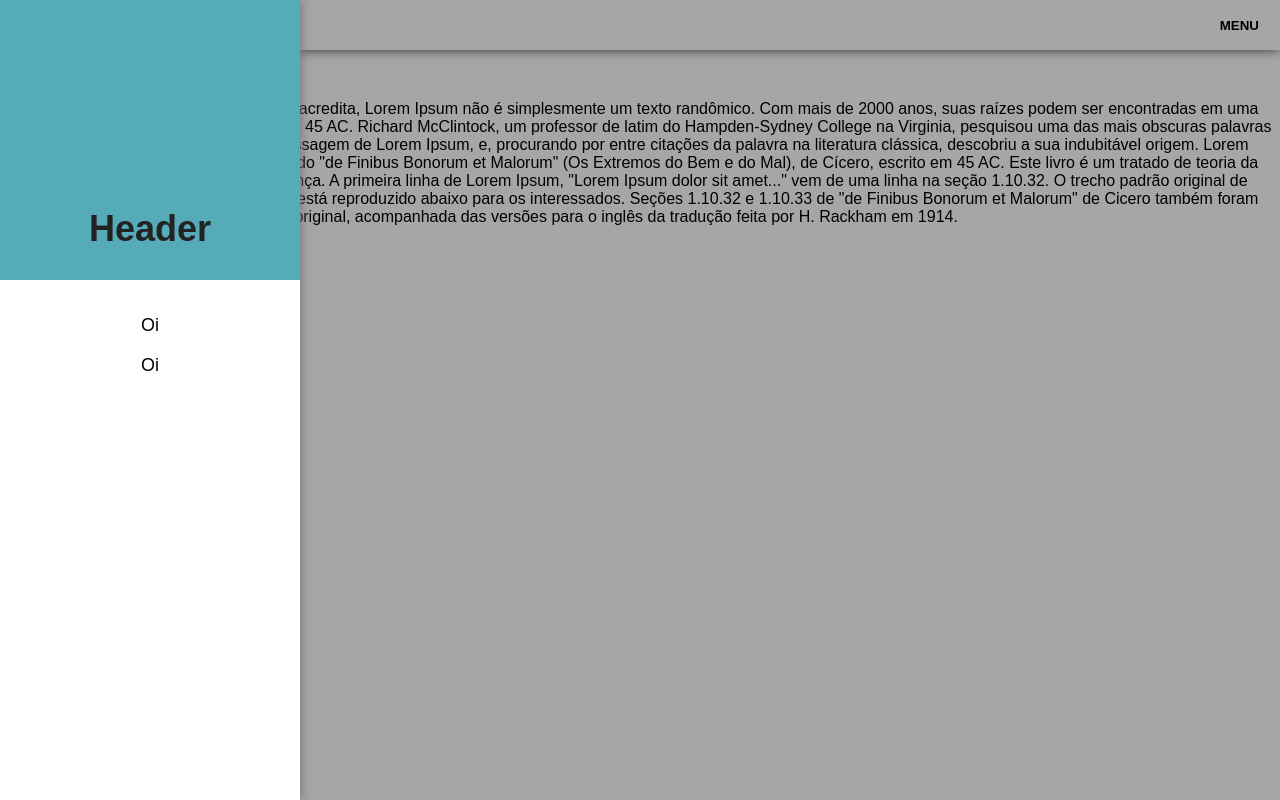
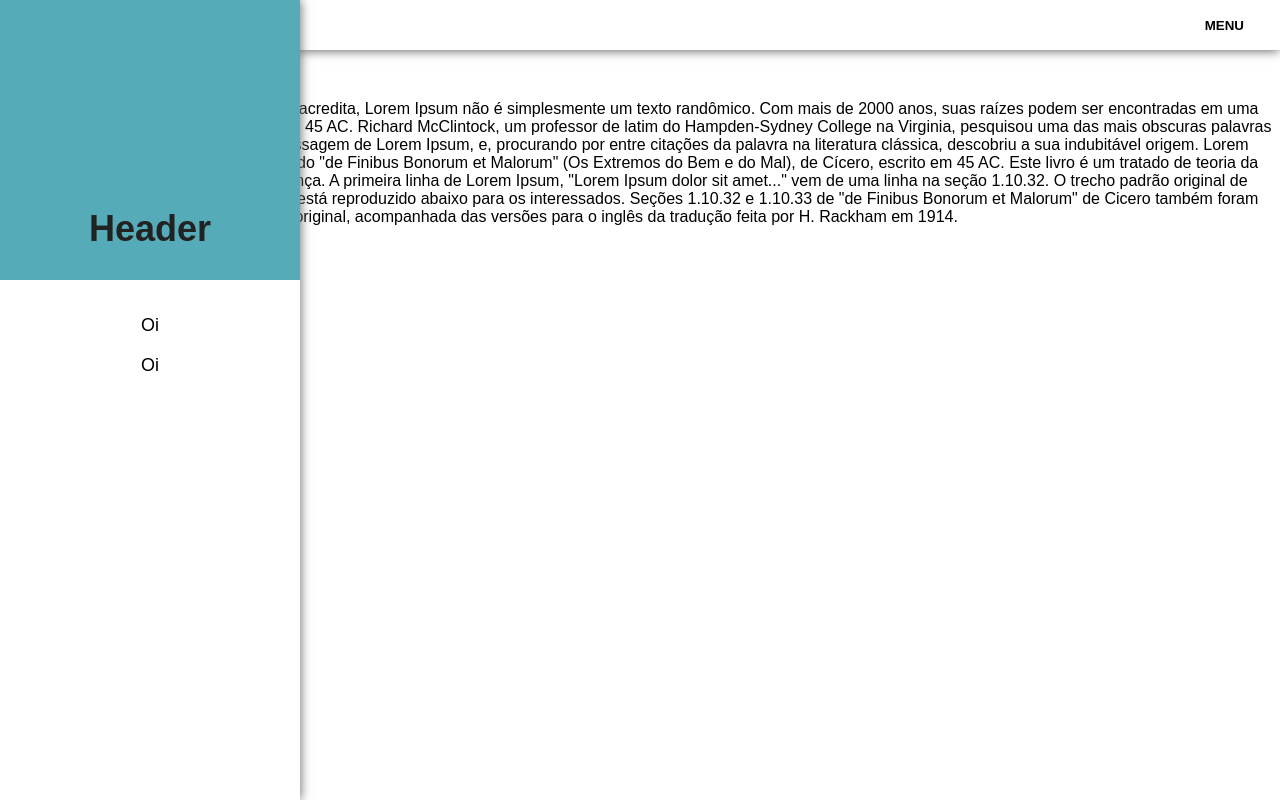
Before and after one commit to ramonmoraes/react-web-components, a React (Create React App) app: page / in a window 1280 px wide. Built offline with nearby package versions, Linux system fonts and the light colour scheme.

Commit message:
refactor without overlay

```diff
--- a/src/App.js
+++ b/src/App.js
@@ -5,7 +5,6 @@ import LoadingWrapper from "./components/LoadingWrapper";
 
 class App extends Component {
   render() {
-    // <LoadingWrapper src="https://upload.wikimedia.org/wikipedia/commons/8/8c/Big_Pinnacle_of_Pilot_Mountain_high_res.jpg"/>
     return (
       <div>
         <MenuMobile active="false">
@@ -34,6 +33,13 @@ class App extends Component {
           versões para o inglês da tradução feita por H. Rackham em 1914.{" "}
         </p>
 
+        <ul className='listOfLi'>
+            <li> Li-item </li>
+            <div> div </div>
+            <img/>
+            <a href='#'> a </a>
+        </ul>
+
         <LoadingWrapper>
           <img src="https://upload.wikimedia.org/wikipedia/commons/8/8c/Big_Pinnacle_of_Pilot_Mountain_high_res.jpg" />
         </LoadingWrapper>
--- a/src/components/MenuMobile/index.js
+++ b/src/components/MenuMobile/index.js
@@ -5,19 +5,13 @@ class MenuMobile extends Component {
   constructor(props) {
     super(props);
     this.state = {
-      active: this.props.active ? true : false
+      active: this.props.active || true,
     };
   }
 
-  hideMenu = () => {
+  toggleMenu = () => {
     this.setState({
-      active: false
-    });
-  };
-
-  showMenu = () => {
-    this.setState({
-      active: true
+      active: !this.state.active
     });
   };
 
@@ -25,36 +19,49 @@ class MenuMobile extends Component {
     ev.stopPropagation();
   }
 
-  render() {
+  getListOfButtons = () => {
     const { active } = this.state;
-
-    const listOfButtons = this.props.children.length
+    const listOfChildren = this.props.children.length
       ? this.props.children
       : [this.props.children];
 
-    const containerClass = active
-      ? "side-nav-container side-nav-container-overlay"
-      : "side-nav-container";
-    const navClass =
-      "side-nav " + (active ? "side-nav-enabled" : "side-nav-disabled");
+    return listOfChildren.map((child, count) => {
+      const { action, children } = child.props;
+      const onChildClick = () => {
+        if (action) action();
+        this.toggleMenu();
+      };
+      return (
+        <button key={count} onClick={onChildClick}>
+          {children}
+        </button>
+      );
+    });
+  };
+
+  render() {
+    const { active } = this.state;
+    const listOfButtons = this.getListOfButtons();
+    const sideNavClass = active
+      ? "MenuMobile-sideNav MenuMobile-sideNav--enabled"
+      : "MenuMobile-sideNav";
 
     return (
-      <nav className="sticky-top">
-        <div className="top-menu">
-          <button onClick={this.showMenu}>
+      <nav className="MenuMobile">
+        <div className="MenuMobile-topBar">
+          <button onClick={this.toggleMenu}>
             {" "}
             <b> MENU </b>{" "}
           </button>
         </div>
-        <div className={containerClass} onClick={this.hideMenu}>
-          <div className={navClass} onClick={this.navStopPropagation}>
-            <header>
-              <h1 className="datClass">Header</h1>
-            </header>
 
-            <div className="btn-wrapper">
-              {listOfButtons.map(menuButton => menuButton)}
-            </div>
+        <div className={sideNavClass} onClick={this.navStopPropagation}>
+          <header className="MenuMobile-sideNav-header">
+            <h1 className="datClass">Header</h1>
+          </header>
+
+          <div className="MenuMobile-sideNav-buttons">
+            {listOfButtons.map(menuButton => menuButton)}
           </div>
         </div>
       </nav>
--- a/src/components/MenuMobile/style.css
+++ b/src/components/MenuMobile/style.css
@@ -1,59 +1,46 @@
-.sticky-top {
+.MenuMobile {
   position: sticky;
   top: 0px; }
-  .sticky-top .top-menu {
+  .MenuMobile-topBar {
     height: 50px;
     box-shadow: 0 2px 10px -1px #676767;
     display: flex;
     align-items: center;
     flex-direction: row-reverse; }
-    .sticky-top .top-menu button,
-    .sticky-top .top-menu div,
-    .sticky-top .top-menu a,
-    .sticky-top .top-menu img {
+    .MenuMobile-topBar * {
       max-height: 90%;
       width: auto;
       border: none;
       background-color: transparent;
       margin: 0 15px;
       cursor: pointer; }
-  .sticky-top .side-nav {
-    position: relative;
-    transition: 0.7s ease;
+  .MenuMobile-sideNav {
+    position: fixed;
+    transition: 0.35s ease-out;
+    top: 0px;
+    left: 0px;
     width: 80%;
     max-width: 300px;
     height: 100%;
     background-color: white;
-    box-shadow: 1px 0px 10px 0px #777; }
-    .sticky-top .side-nav-enabled {
-      left: 0; }
-    .sticky-top .side-nav-disabled {
-      left: -100vw; }
-    .sticky-top .side-nav-container {
-      height: 100vh;
-      width: 100vw;
-      top: 0px;
-      left: 0px;
-      position: absolute;
-      transition: 0.4s;
-      z-index: -1; }
-      .sticky-top .side-nav-container::before {
-        background-color: transparent;
-        transition: 0.4s;
-        content: '';
-        position: absolute;
-        height: 100%;
-        width: 100%; }
-      .sticky-top .side-nav-container-overlay {
-        z-index: 0; }
-        .sticky-top .side-nav-container-overlay::before {
-          background-color: rgba(0, 0, 0, 0.35); }
-    .sticky-top .side-nav .btn-wrapper {
+    box-shadow: 1px 0px 10px 0px #777;
+    transform: translateX(-100%); }
+    .MenuMobile-sideNav--enabled {
+      transform: translateX(0%); }
+    .MenuMobile-sideNav-header {
+      height: 35%;
+      font-size: 1.5em;
+      display: flex;
+      flex-direction: column;
+      justify-content: flex-end;
+      align-items: center;
+      background-color: #56abb9;
+      color: #222;
+      margin-bottom: 25px; }
+    .MenuMobile-sideNav-buttons {
       display: flex;
       flex-direction: column; }
-      .sticky-top .side-nav .btn-wrapper a,
-      .sticky-top .side-nav .btn-wrapper li,
-      .sticky-top .side-nav .btn-wrapper button {
+      .MenuMobile-sideNav-buttons * {
         background: transparent;
         border: none;
         height: 40px;
@@ -63,17 +50,5 @@
         justify-content: center;
         align-items: center;
         cursor: pointer; }
-        .sticky-top .side-nav .btn-wrapper a:hover,
-        .sticky-top .side-nav .btn-wrapper li:hover,
-        .sticky-top .side-nav .btn-wrapper button:hover {
+        .MenuMobile-sideNav-buttons *:hover {
           background-color: #dcdcdc; }
-    .sticky-top .side-nav header {
-      height: 35%;
-      font-size: 1.5em;
-      display: flex;
-      flex-direction: column;
-      justify-content: flex-end;
-      align-items: center;
-      background-color: #56ABB9;
-      color: #222;
-      margin-bottom: 25px; }
--- a/src/components/MenuMobile/style.scss
+++ b/src/components/MenuMobile/style.scss
@@ -1,17 +1,17 @@
-    .sticky-top {
+.MenuMobile {
   position: sticky;
   top: 0px;
 
-      .top-menu{
+  $boxShadow: 0 2px 10px -1px #676767;
+  $transition: 0.35s ease-out;
+
+  &-topBar {
     height: 50px;
-        box-shadow: 0 2px 10px -1px #676767;
+    box-shadow: $boxShadow;
     display: flex;
     align-items: center;
     flex-direction: row-reverse;
-        button,
-        div,
-        a,
-        img {
+    * {
       max-height: 90%;
       width: auto;
       border: none;
@@ -19,54 +19,40 @@
       margin: 0 15px;
       cursor: pointer;
     }
+  }
 
-      }
-    .side-nav{
-      position: relative;
-      transition: 0.7s ease;
+  &-sideNav {
+    position: fixed;
+    transition: $transition;
+    top: 0px;
+    left: 0px;
     width: 80%;
     max-width: 300px;
     height: 100%;
     background-color: white;
     box-shadow: 1px 0px 10px 0px #777;
+    transform: translateX(-100%);
 
-      &-enabled {
-        left: 0;
-      }
-      &-disabled {
-        left: -100vw;
+    &--enabled {
+      transform: translateX(0%);
     }
 
-      &-container{
-        height: 100vh;
-        width: 100vw;
-        top: 0px;
-        left: 0px;
-        position: absolute;
-        transition: 0.4s;
-        z-index: -1;
-        &::before {
-          background-color: transparent;
-          transition: 0.4s;
-          content: '';
-          position: absolute;
-          height: 100%;
-          width: 100%;
-        }
-        &-overlay{
-          z-index: 0;
-          &::before{
-            background-color: rgba(0, 0, 0, 0.35);
-          }
-        }
+    &-header {
+      height: 35%;
+      font-size: 1.5em;
+      display: flex;
+      flex-direction: column;
+      justify-content: flex-end;
+      align-items: center;
+      background-color: #56abb9;
+      color: #222;
+      margin-bottom: 25px;
     }
 
-      .btn-wrapper{
+    &-buttons {
       display: flex;
       flex-direction: column;
-        a,
-        li,
-        button {
+      * {
         background: transparent;
         border: none;
         height: 40px;
@@ -76,22 +62,10 @@
         justify-content: center;
         align-items: center;
         cursor: pointer;
-          &:hover{
+        &:hover {
           background-color: #dcdcdc;
         }
       }
     }
-
-      header{
-        height: 35%;
-        font-size: 1.5em;
-        display: flex;
-        flex-direction: column;
-        justify-content: flex-end;
-        align-items: center;
-        background-color: #56ABB9;
-        color: #222;
-        margin-bottom: 25px;
   }
 }
-  }
```
Lines whose indentation alone changed are shown as unchanged.
